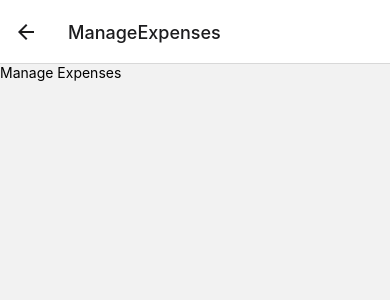
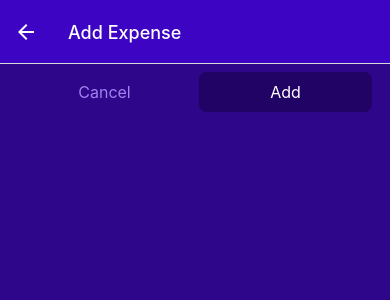
Before and after one commit to NareshPatilOfficial/ExpensesApp, a React Native app: screen /ManageExpenses in a window 390 px wide. Shown: the top 300 px of the page. Built offline with nearby package versions, Linux system fonts and the light colour scheme.

Commit message:
Used Generic Button component and add styles to mange screen

```diff
--- a/components/ExpensesOutPut/ExpenseItem.js
+++ b/components/ExpensesOutPut/ExpenseItem.js
@@ -3,11 +3,11 @@ import { GlobalStyles } from "../../styles/styles";
 import { formattedDate } from "../../utils/date";
 import { useNavigation } from "@react-navigation/native";
 
-function ExpenseItem({description, date, amount}){
+function ExpenseItem({id, description, date, amount}){
     const navigation = useNavigation();
 
     const expenseItemHandler = () => {
-        navigation.navigate('ManageExpenses');
+        navigation.navigate('ManageExpenses', {expenseId:id});
     }
 
     return(
--- /dev/null
+++ b/components/UI/Button.js
@@ -0,0 +1,42 @@
+import { Pressable, StyleSheet, Text, View } from "react-native";
+import { GlobalStyles } from "../../styles/styles";
+
+function Button({ children, onPress, style, mode }) {
+    return (
+        <View style={style}>
+            <Pressable onPress={onPress} style={({ pressed }) => pressed && styles.pressed}>
+                <View style={[styles.innerContainer, mode === 'flat' && styles.flat]}>
+                    <Text style={[styles.btnText, mode === 'flat' && styles.flartext]}>
+                        {children}
+                    </Text>
+                </View>
+            </Pressable>
+        </View>
+    )
+}
+
+export default Button;
+
+const styles = StyleSheet.create({
+    innerContainer: {
+        backgroundColor: GlobalStyles.colors.primary800,
+        borderRadius: 8,
+        padding: 10,
+        alignItems: 'center'
+    },
+    btnText: {
+        fontSize: 16,
+        color: 'white'
+    },
+    pressed: {
+        opacity: 0.75,
+        backgroundColor: GlobalStyles.colors.primary100,
+        borderRadius: 8,
+    },
+    flat: {
+        backgroundColor: 'transparent'
+    },
+    flartext: {
+        color: GlobalStyles.colors.primary200
+    }
+})
--- a/screens/ManageExpenses.js
+++ b/screens/ManageExpenses.js
@@ -1,13 +1,56 @@
-import { Text, View } from "react-native";
+import { StyleSheet, Text, View } from "react-native";
+import IconButton from "../components/UI/IconButton";
+import { GlobalStyles } from "../styles/styles";
+import Button from "../components/UI/Button";
+import { useLayoutEffect } from "react";
 
-function ManageExpenses(){
+function ManageExpenses({route, navigation}){
+    const expenseId = route.params?.expenseId;
+    const isEdit = !!expenseId;
+
+    useLayoutEffect(() => {
+        navigation.setOptions({
+            title: isEdit ? 'Edit Expense' : 'Add Expense'
+        })
+    }, [navigation, isEdit])
+
     return (
-        <View>
-            <Text>
-                Manage Expenses
-            </Text>
+        <View style={styles.rootContainer}>
+            <View style={styles.buttons}>
+                <Button style={styles.button} mode={'flat'}>Cancel</Button>
+                <Button style={styles.button}>{isEdit ? 'Update' : 'Add'}</Button>
+            </View>
+            {
+                isEdit &&
+                <View style={styles.iconContainer}>
+                    <IconButton name='trash' color={GlobalStyles.colors.error500} size={36}/>
+                </View>
+            }
         </View>
     )
 }
 
 export default ManageExpenses;
+
+const styles = StyleSheet.create({
+    rootContainer:{
+        flex:1,
+        backgroundColor:GlobalStyles.colors.primary700,
+        paddingHorizontal:14
+    },
+    iconContainer:{
+        borderTopColor:GlobalStyles.colors.primary100,
+        borderTopWidth:2,
+        marginVertical:12,
+        paddingTop:12,
+        alignItems:'center'
+    },
+    buttons:{
+        flexDirection:'row',
+        marginVertical:8
+    },
+    button:{
+        flex:1,
+        marginHorizontal:4
+    }
+})
--- a/screens/ScreensContainer.js
+++ b/screens/ScreensContainer.js
@@ -14,20 +14,20 @@ const BottomTab = createBottomTabNavigator();
 function ExpensesOverview() {
     return (
         <BottomTab.Navigator
-            screenOptions={({navigation}) => ({
-                headerStyle:{backgroundColor:GlobalStyles.colors.primary500},
-                headerTintColor:'white',
-                tabBarStyle:{backgroundColor:GlobalStyles.colors.primary500},
-                tabBarActiveTintColor:GlobalStyles.colors.accent500,
-                headerRight:({tintColor}) => <IconButton name='add' color={tintColor} size={26} onPress={() => navigation.navigate('ManageExpenses')}/>
+            screenOptions={({ navigation }) => ({
+                headerStyle: { backgroundColor: GlobalStyles.colors.primary500 },
+                headerTintColor: 'white',
+                tabBarStyle: { backgroundColor: GlobalStyles.colors.primary500 },
+                tabBarActiveTintColor: GlobalStyles.colors.accent500,
+                headerRight: ({ tintColor }) => <IconButton name='add' color={tintColor} size={26} onPress={() => navigation.navigate('ManageExpenses')} />
             })}
         >
             <BottomTab.Screen
                 name={'RecentExpenses'}
                 component={RecentExpenses}
                 options={{
-                    title:'Recent Expenses',
-                    tabBarLabel:'Recent',
+                    title: 'Recent Expenses',
+                    tabBarLabel: 'Recent',
                     tabBarIcon: ({ color, size }) => <Ionicons name='hourglass' color={color} size={size} />
                 }}
             />
@@ -35,9 +35,9 @@ function ExpensesOverview() {
                 name={'AllExpenses'}
                 component={AllExpenses}
                 options={{
-                    title:'All Expenses',
-                    tabBarLabel:'All Expenses',
-                    tabBarIcon: ({color, size}) => <Ionicons name='calendar' color={color} size={size}/>
+                    title: 'All Expenses',
+                    tabBarLabel: 'All Expenses',
+                    tabBarIcon: ({ color, size }) => <Ionicons name='calendar' color={color} size={size} />
                 }}
             />
         </BottomTab.Navigator>
@@ -55,7 +55,16 @@ function ScreensContainer() {
                         headerShown: false
                     }}
                 />
-                <Stack.Screen name='ManageExpenses' component={ManageExpenses} />
+                <Stack.Screen
+                    name='ManageExpenses'
+                    component={ManageExpenses}
+                    options={{
+                        headerStyle: {
+                            backgroundColor: GlobalStyles.colors.primary500
+                        },
+                        headerTintColor:'white'
+                    }}
+                />
             </Stack.Navigator>
         </NavigationContainer>
     )
```
